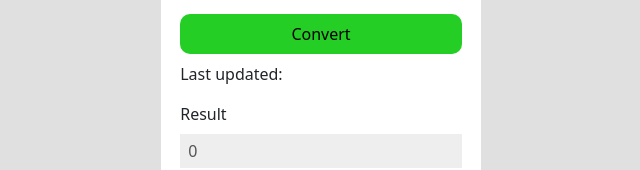
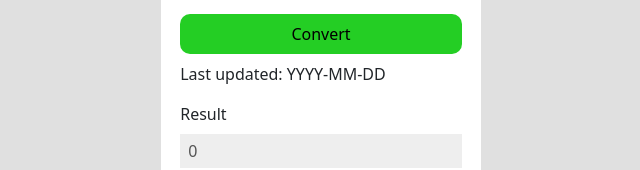
Before and after one commit to Qreamville/Currency-Converter, a React (Create React App) app: page / in a window 1280 px wide. Shown: the part 444-614 px from the top of the page, without its empty margins (319-959 px from the left). Built offline with nearby package versions, Linux system fonts and the light colour scheme.

Commit message:
Completed project

```diff
--- a/public/index.html
+++ b/public/index.html
@@ -13,7 +13,7 @@
       content="Web site created using create-react-app"
     />
 
-    <title>Snap</title>
+    <title>Currency Converter</title>
   </head>
   <body>
     <div id="root"></div>
--- a/src/components/Converter/Converter.jsx
+++ b/src/components/Converter/Converter.jsx
@@ -7,8 +7,9 @@ const Converter = () => {
   const [chooseSecondary, setChooseSecondary] = useState("AED");
   const [amount, setAmount] = useState("1");
   const [result, setResult] = useState("0");
-  const [date, setDate] = useState("");
+  const [date, setDate] = useState("YYYY-MM-DD");
 
+  // currency option mapping
   const currency = currencies.map((item, _index) => {
     return (
       <option value={item} key={_index}>
@@ -17,6 +18,7 @@ const Converter = () => {
     );
   });
 
+  // api fetching
   const handleConvert = (e) => {
     e.preventDefault();
     var myHeaders = new Headers();
@@ -33,7 +35,10 @@ const Converter = () => {
       requestOptions
     )
       .then((response) => response.text())
-      .then((result) => setResult(JSON.parse(result)["result"]))
+      .then((result) => {
+        setResult(JSON.parse(result)["result"]);
+        setDate(JSON.parse(result)["date"]);
+      })
       .catch((error) => console.log("error", error));
   };
 
```
